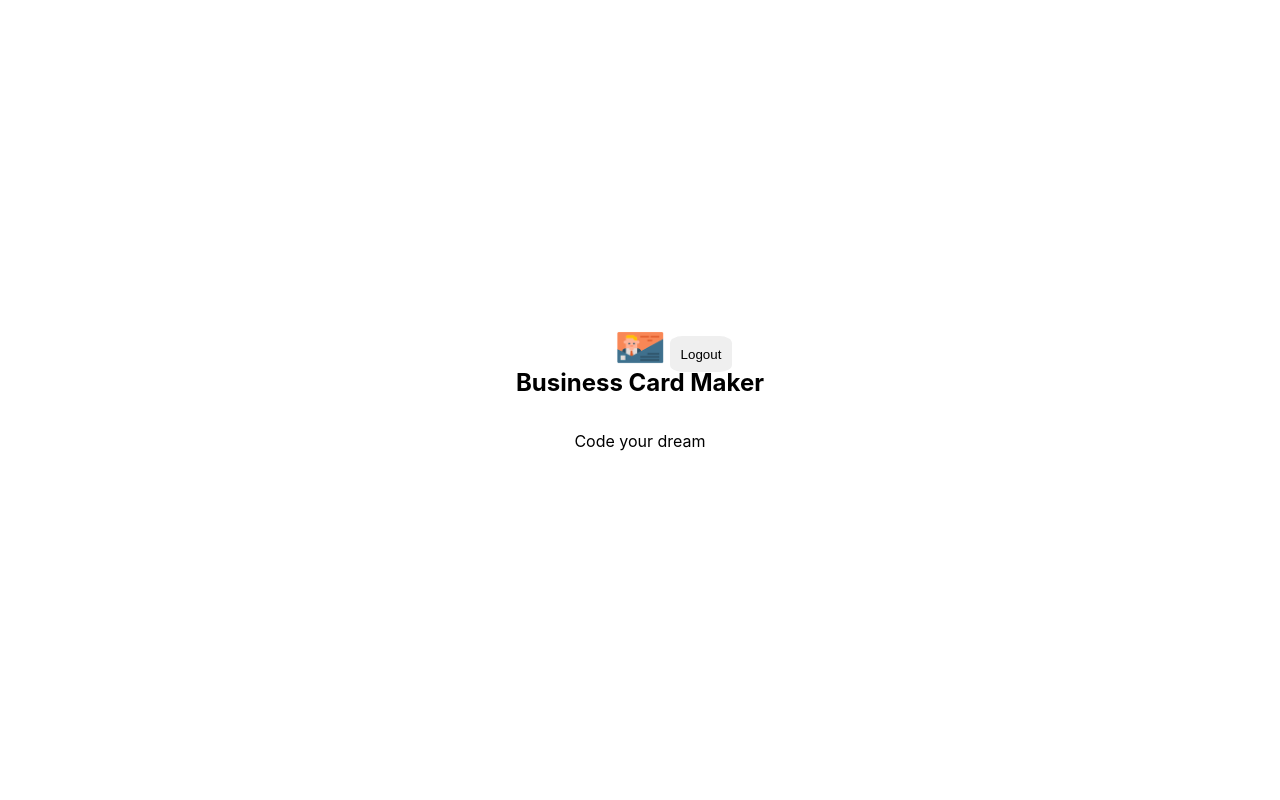
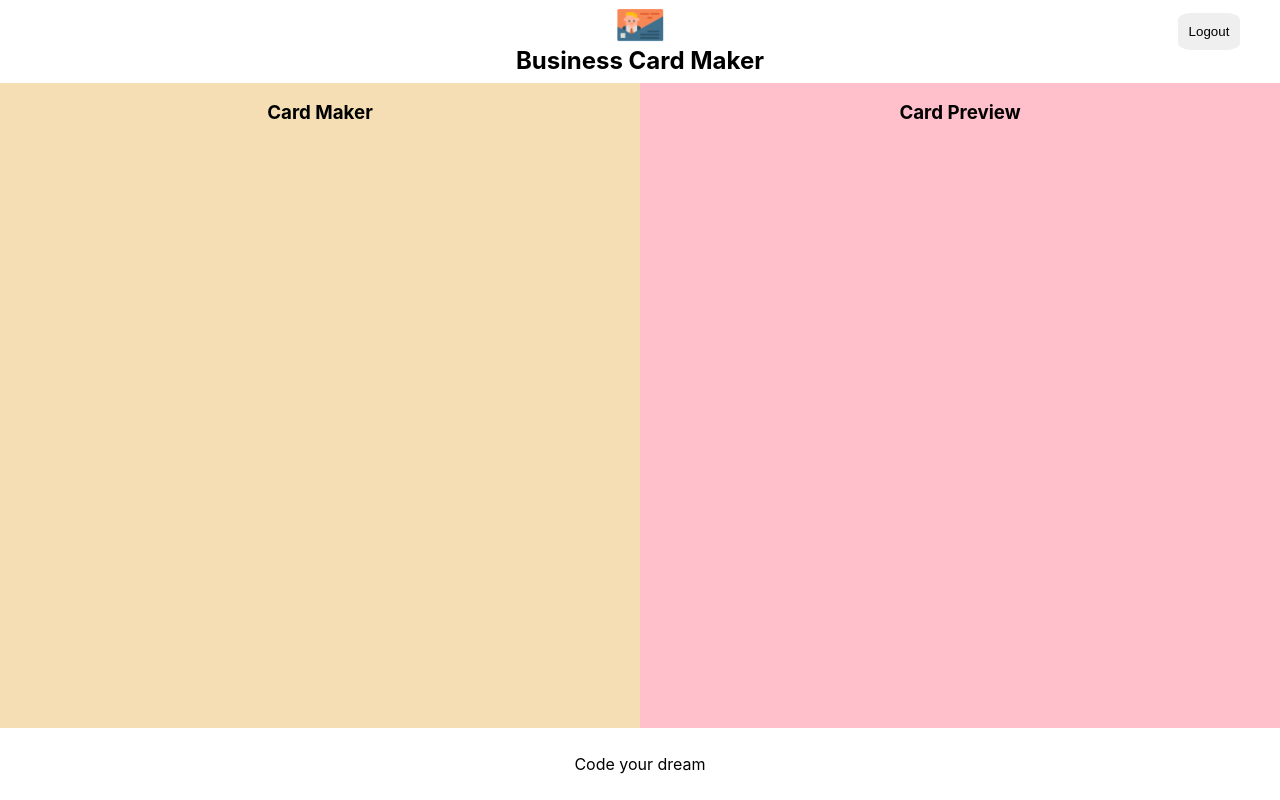
Before and after one commit to Grapefruit12/cardMaker-react, a React (Create React App) app: page /maker in a window 1280 px wide. Built offline with nearby package versions, Linux system fonts and the light colour scheme; no server answers; sample sign-in values are in the browser's storage.

Commit message:
add editor and preview layout

```diff
--- /dev/null
+++ b/src/components/editor/editor.jsx
@@ -0,0 +1,10 @@
+import React from 'react';
+import styles from './editor.module.css';
+
+const Editor = (props) => (
+            <section className={styles.editor}>
+                <h1 className={styles.title}>Card Maker</h1>
+            </section>
+    );
+
+export default Editor;
--- /dev/null
+++ b/src/components/editor/editor.module.css
@@ -0,0 +1,13 @@
+@value makerGreen from '../../common/colors.css';
+
+.editor{
+    flex-basis: 50%;
+    background-color: wheat;
+}
+
+.title{
+    width:100%;
+    text-align: center;
+    margin-bottom: 1em;
+    color:makerGreen;
+}
--- a/src/components/maker/maker.jsx
+++ b/src/components/maker/maker.jsx
@@ -4,6 +4,8 @@
 import Header from '../header/header';
 import styles from './maker.module.css';
 import {useNavigate} from 'react-router-dom';
+import Editor from '../editor/editor';
+import Preview from '../preview/preview';
 
 const Maker = ({authService}) => {
     const history=useNavigate();
@@ -19,11 +21,15 @@
         });
     })
     return(
-        <section className={styles.Maker}>
+        <section className={styles.maker}>
             <Header onLogout={onLogout} />
+                <div className={styles.container}>
+                    <Editor />
+                    <Preview />
+                </div>
             <Footer />
         </section>
-    )
+    );
 };
 
 export default Maker;
--- a/src/components/maker/maker.module.css
+++ b/src/components/maker/maker.module.css
@@ -0,0 +1,19 @@
+@value mediaQuery from '../../common/size.css';
+
+.maker{
+    width:100%;
+    height:100%;
+    display: flex;
+    flex-direction: column;
+}
+
+.container{
+    display: flex;
+    flex:1;
+}
+
+@media screen and (max-width: mediaQuery){
+    .container{
+        flex-direction: column;
+    }
+}
--- /dev/null
+++ b/src/components/preview/preview.jsx
@@ -0,0 +1,10 @@
+import React from 'react';
+import styles from './preview.module.css';
+
+const Preview = (props) => (
+            <section className={styles.preview}>
+                <h1 className={styles.title}>Card Preview</h1>
+            </section>
+    );
+
+export default Preview;
--- /dev/null
+++ b/src/components/preview/preview.module.css
@@ -0,0 +1,13 @@
+@value makerGreen from '../../common/colors.css';
+
+.preview{
+    flex-basis: 50%;
+    background-color: pink;
+}
+
+.title{
+    width:100%;
+    text-align: center;
+    margin-bottom: 1em;
+    color:makerGreen;
+}
```
